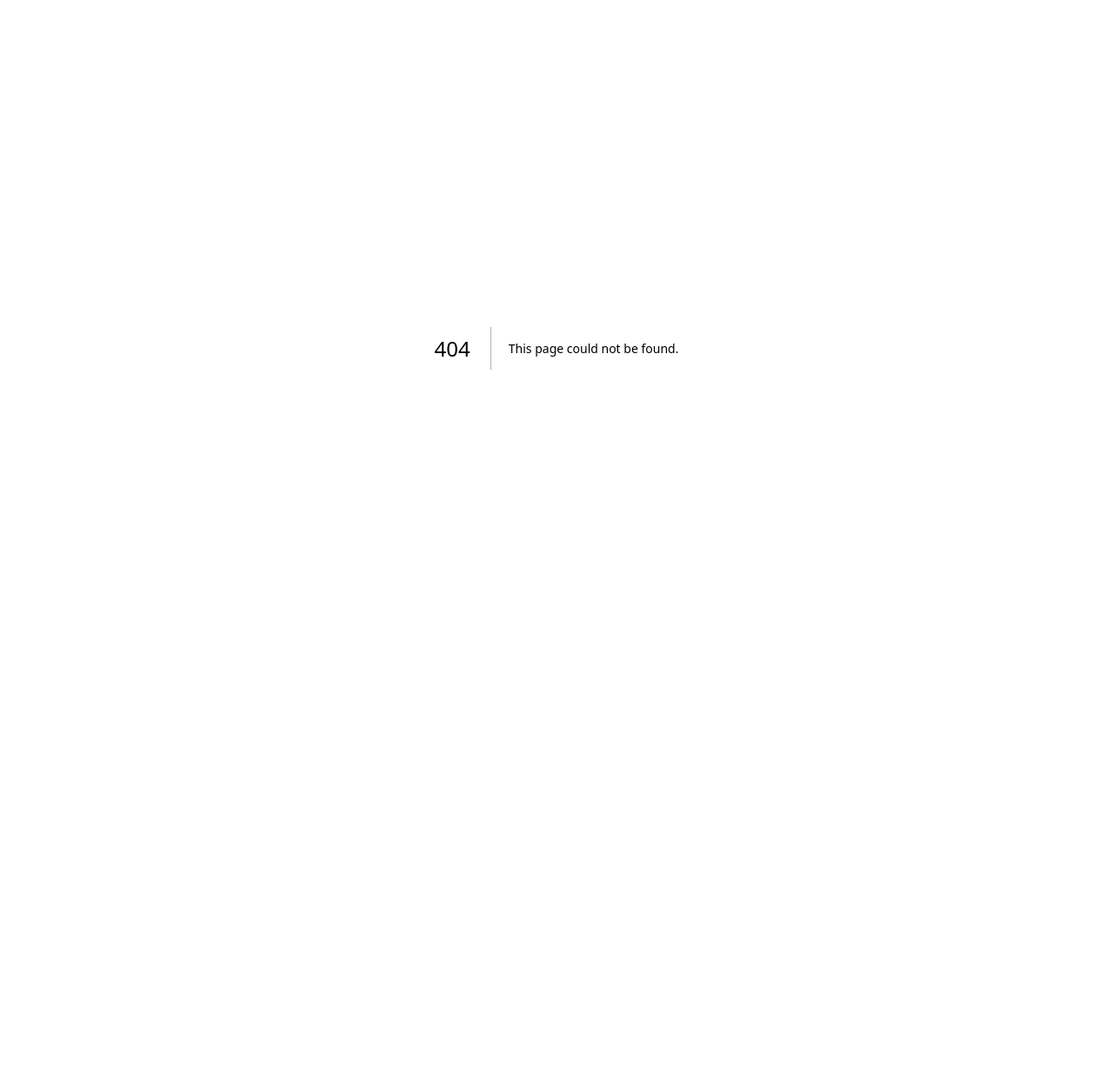
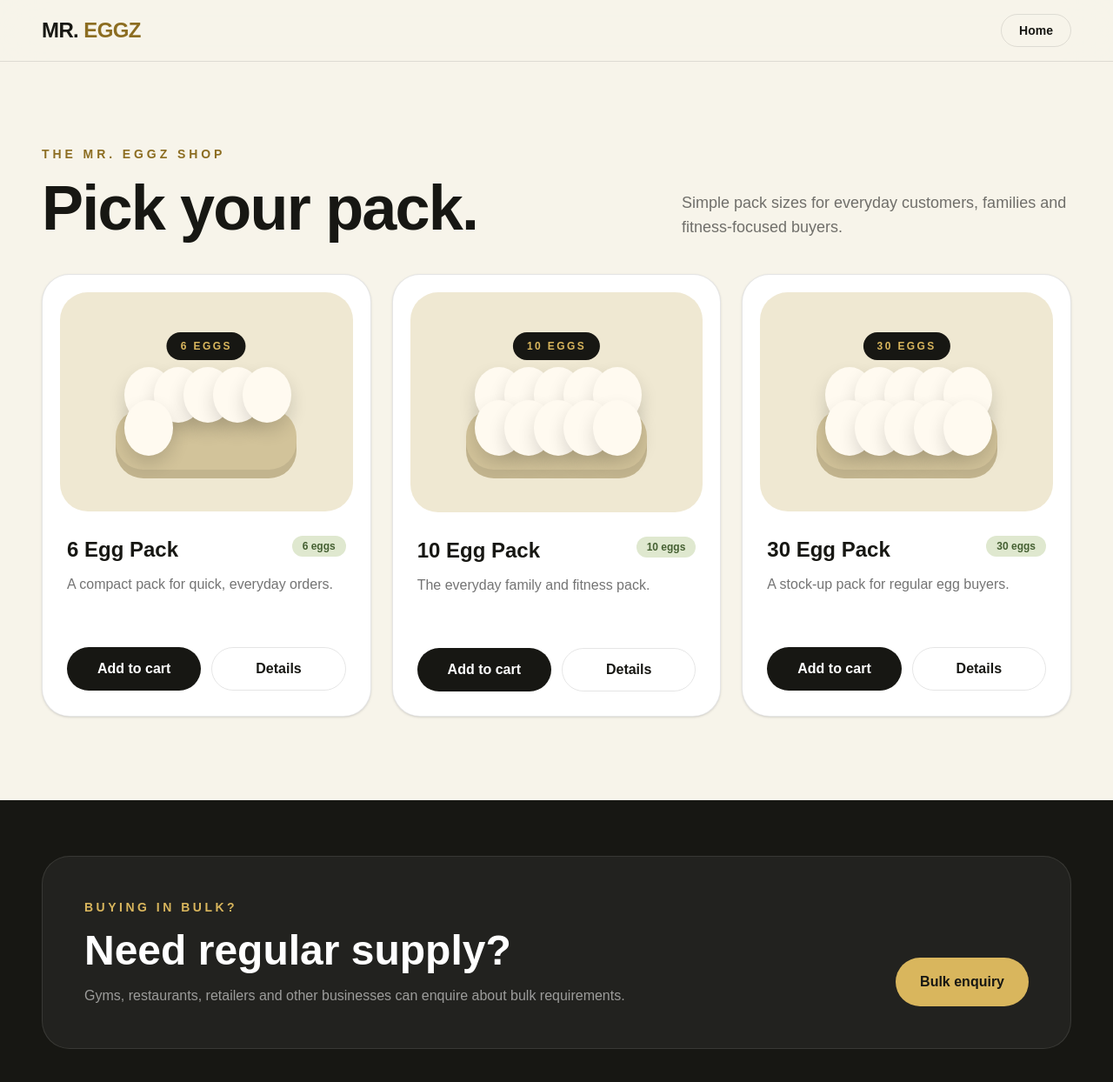
Before and after one commit to abhishek21lift-oss/mr.eggz, a Next.js app: page /products in a window 1280 px wide. Before the commit this address had no page. Shown: the top 1244 px of the page at 87% size. Before the commit the page ends 800 px from the top, so only its background shows below. Built offline with nearby package versions, Linux system fonts and the light colour scheme.

Commit message:
feat: add Mr Eggz product catalogue experience

```diff
--- /dev/null
+++ b/app/products/page.tsx
@@ -0,0 +1,69 @@
+const products = [
+  { id: "6", name: "6 Egg Pack", count: 6, description: "A compact pack for quick, everyday orders." },
+  { id: "10", name: "10 Egg Pack", count: 10, description: "The everyday family and fitness pack." },
+  { id: "30", name: "30 Egg Pack", count: 30, description: "A stock-up pack for regular egg buyers." },
+];
+
+function EggVisual({ count }: { count: number }) {
+  return (
+    <div className="flex aspect-[4/3] items-center justify-center overflow-hidden rounded-[2rem] bg-[#efe8d2]">
+      <div className="relative h-44 w-56">
+        <div className="absolute bottom-0 left-1/2 h-20 w-52 -translate-x-1/2 rounded-[2rem] bg-[#d2c39a] shadow-[inset_0_-10px_0_rgba(0,0,0,.08)]" />
+        {Array.from({ length: Math.min(count, 10) }).map((_, i) => (
+          <span key={i} className="absolute h-16 w-14 rounded-[50%] bg-[#fffaf0] shadow-[0_10px_20px_rgba(0,0,0,.14)]" style={{ left: `${18 + (i % 5) * 34}px`, top: `${48 + Math.floor(i / 5) * 38}px` }} />
+        ))}
+        <span className="absolute left-1/2 top-2 -translate-x-1/2 rounded-full bg-[#171713] px-4 py-2 text-xs font-black uppercase tracking-[.2em] text-[#d9b65d]">{count} eggs</span>
+      </div>
+    </div>
+  );
+}
+
+export default function ProductsPage() {
+  return (
+    <main className="min-h-screen bg-[#f7f4ea] text-[#171713]">
+      <header className="sticky top-0 z-20 border-b border-black/10 bg-[#f7f4ea]/90 px-6 py-4 backdrop-blur-xl md:px-12">
+        <div className="mx-auto flex max-w-7xl items-center justify-between">
+          <a href="/" className="text-2xl font-black tracking-tight">MR. <span className="text-[#8c6d21]">EGGZ</span></a>
+          <a href="/" className="rounded-full border border-black/10 px-5 py-2 text-sm font-bold">Home</a>
+        </div>
+      </header>
+
+      <section className="mx-auto max-w-7xl px-6 pb-10 pt-16 md:px-12 md:pt-24">
+        <p className="text-sm font-black uppercase tracking-[.28em] text-[#8c6d21]">The Mr. Eggz shop</p>
+        <div className="mt-4 flex flex-col justify-between gap-6 md:flex-row md:items-end">
+          <h1 className="max-w-4xl text-5xl font-black tracking-tight md:text-7xl">Pick your pack.</h1>
+          <p className="max-w-md text-lg leading-7 text-black/55">Simple pack sizes for everyday customers, families and fitness-focused buyers.</p>
+        </div>
+      </section>
+
+      <section className="mx-auto grid max-w-7xl gap-6 px-6 pb-24 md:grid-cols-3 md:px-12">
+        {products.map((product) => (
+          <article key={product.id} className="rounded-[2rem] border border-black/10 bg-white p-5 shadow-sm transition duration-300 hover:-translate-y-1 hover:shadow-xl">
+            <EggVisual count={product.count} />
+            <div className="px-2 pb-2 pt-7">
+              <div className="flex items-start justify-between gap-4">
+                <h2 className="text-2xl font-black">{product.name}</h2>
+                <span className="rounded-full bg-[#dfe8cf] px-3 py-1 text-xs font-black text-[#456032]">{product.count} eggs</span>
+              </div>
+              <p className="mt-3 min-h-14 text-black/55">{product.description}</p>
+              <div className="mt-7 grid grid-cols-2 gap-3">
+                <button className="rounded-full bg-[#171713] px-5 py-3 font-bold text-white transition hover:bg-[#8c6d21]">Add to cart</button>
+                <button className="rounded-full border border-black/10 px-5 py-3 font-bold transition hover:bg-[#f7f4ea]">Details</button>
+              </div>
+            </div>
+          </article>
+        ))}
+      </section>
+
+      <section className="bg-[#171713] px-6 py-16 text-white md:px-12">
+        <div className="mx-auto max-w-7xl rounded-[2rem] border border-white/10 bg-white/5 p-8 md:p-12">
+          <p className="text-sm font-black uppercase tracking-[.25em] text-[#d9b65d]">Buying in bulk?</p>
+          <div className="mt-4 flex flex-col justify-between gap-8 md:flex-row md:items-end">
+            <div><h2 className="text-4xl font-black md:text-5xl">Need regular supply?</h2><p className="mt-4 max-w-2xl text-white/55">Gyms, restaurants, retailers and other businesses can enquire about bulk requirements.</p></div>
+            <a href="/#business" className="shrink-0 rounded-full bg-[#d9b65d] px-7 py-4 font-black text-[#171713]">Bulk enquiry</a>
+          </div>
+        </div>
+      </section>
+    </main>
+  );
+}
```
